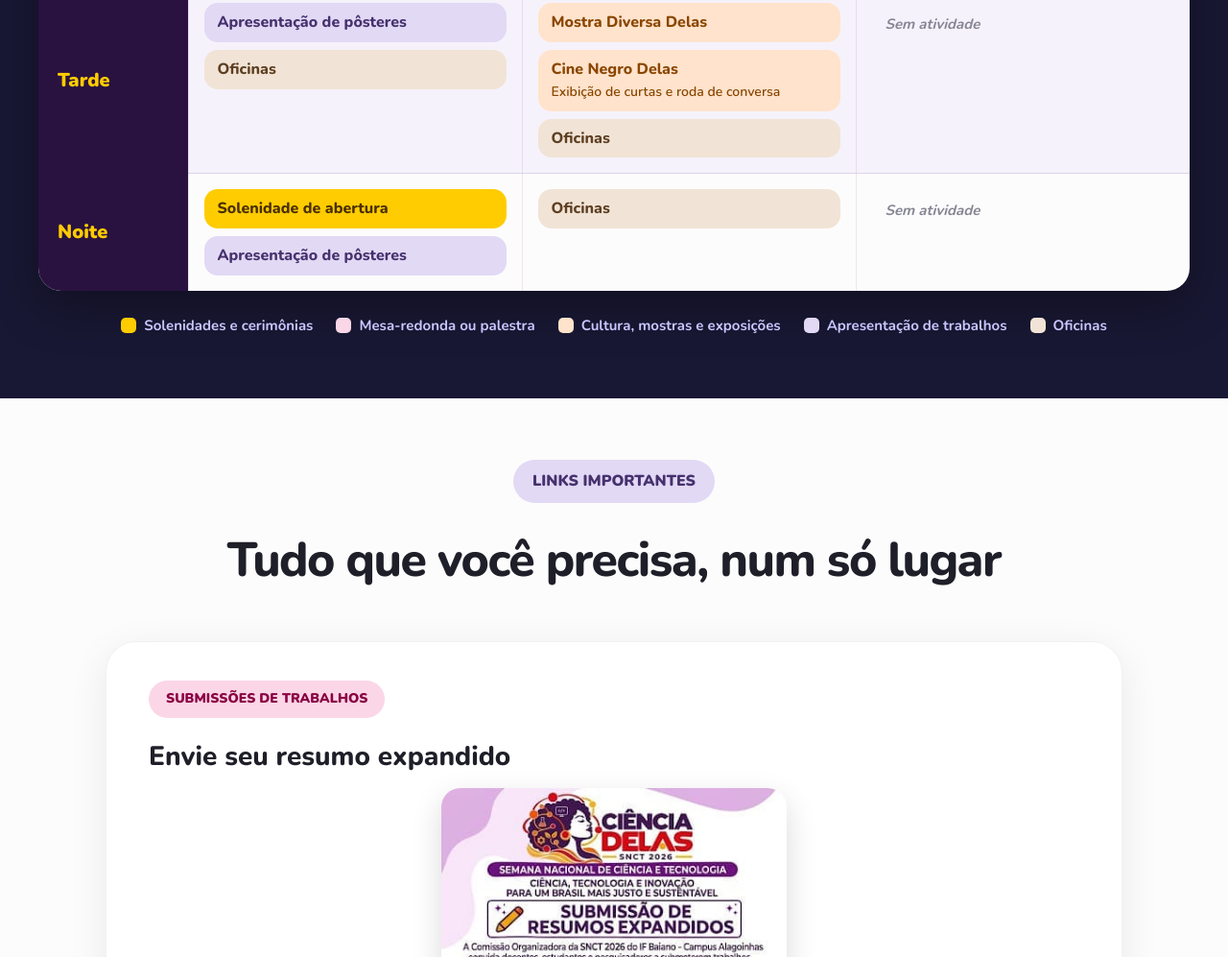
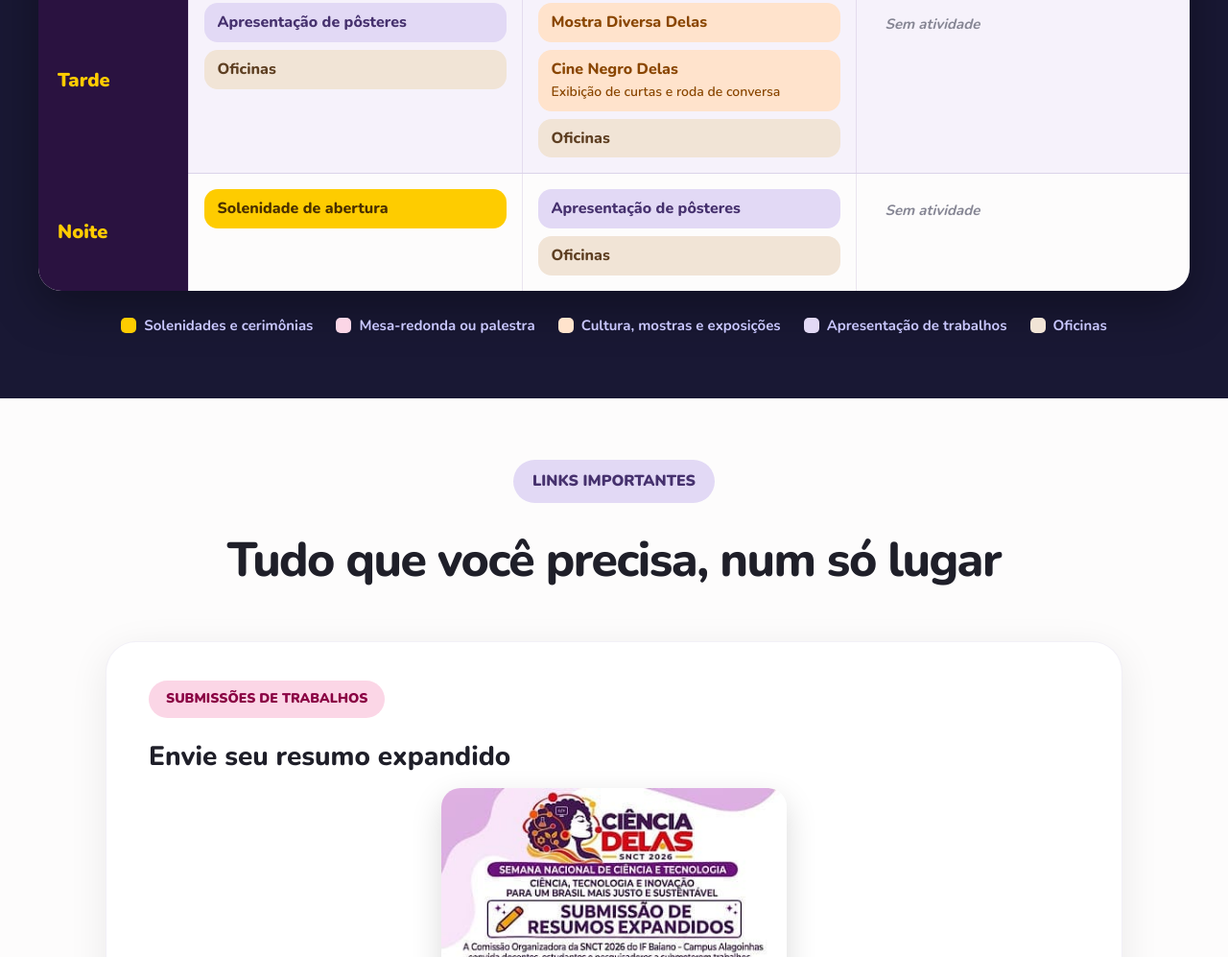
Before and after one commit to narastrappa/snct2026if, a plain HTML site: page index.html in a window 1280 px wide. Shown: the part 7667-8664 px from the top of the page at 96% size. Drawn offline with nearby package versions, Linux system fonts and the light colour scheme.

Commit message:
Pôsteres à noite só na quinta; quarta à noite só solenidade
Co-Authored-By: Claude Sonnet 5.5 <noreply@anthropic.com>
Claude-Session: https://claude.ai/code/session_01RJKJPinRa3vosYdXxNiZt8

```diff
--- a/index.html
+++ b/index.html
@@ -1252,8 +1252,8 @@
               </tr>
               <tr>
                 <th scope="row"><span class="prog-turno">Noite</span></th>
-                <td data-dia="Qua 02/12"><span class="ev ev-solenidade">Solenidade de abertura</span><span class="ev ev-trabalhos">Apresentação de pôsteres</span></td>
-                <td data-dia="Qui 03/12"><span class="ev ev-oficina">Oficinas</span></td>
+                <td data-dia="Qua 02/12"><span class="ev ev-solenidade">Solenidade de abertura</span></td>
+                <td data-dia="Qui 03/12"><span class="ev ev-trabalhos">Apresentação de pôsteres</span><span class="ev ev-oficina">Oficinas</span></td>
                 <td data-dia="Sex 04/12"><span class="ev-vazio">Sem atividade</span></td>
               </tr>
             </tbody>
```
